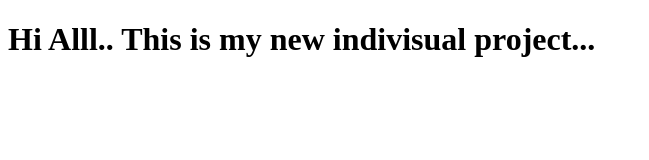
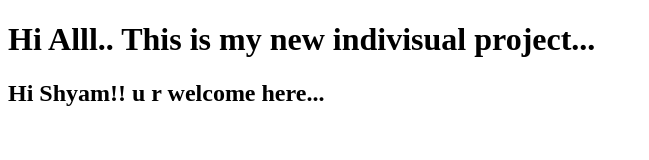
Before and after one commit to BhabaniJena/My_First_Dev, a plain HTML site: page My_First_Dev/index.html in a window 1280 px wide. Shown: the whole page, without its empty margins (0-649 px from the left). Drawn offline with Linux system fonts and the light colour scheme.

Commit message:
welcome msg for shyam

```diff
--- a/My_First_Dev/index.html
+++ b/My_First_Dev/index.html
@@ -8,5 +8,7 @@
 </head>
 <body>
 	<h1>Hi Alll.. This is my new indivisual project...</h1>
+
+	<h2>Hi Shyam!! u r welcome here...</h2>
 </body>
 </html>
```
